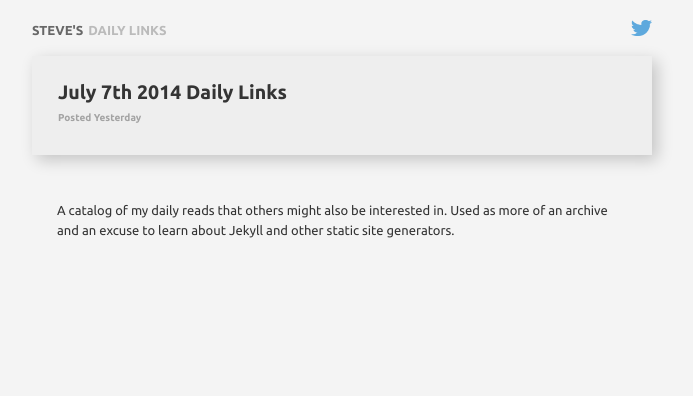
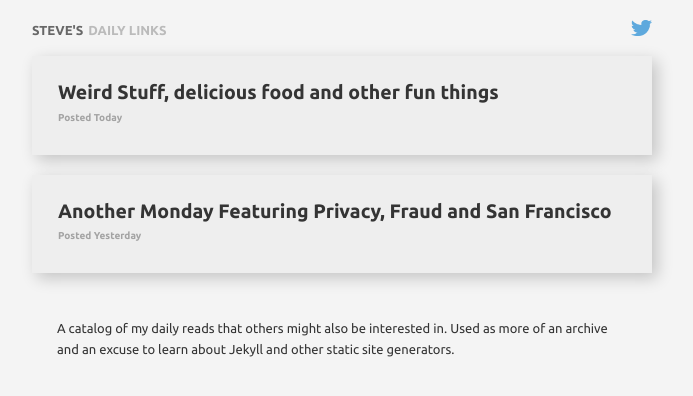
Before and after one commit to hubertron/hubertron.github.io, a Jekyll site: the page built from index.html, in a window 1280 px wide. Shown: the top 396 px of the page, without its empty margins (298-991 px from the left). Built offline with Jekyll 4.4.1, drawn with Linux system fonts in a browser that asks for light colours; Markdown is read by kramdown in place of the engine named in the settings; the list of posts is cut into pages by our own code; comment, search, counter and statistics services are not loaded.

Commit message:
July 8th update 1

```diff
--- a/_posts/2014-07-07-July7-2014.md
+++ b/_posts/2014-07-07-July7-2014.md
@@ -1,11 +1,11 @@
 ---
 layout: post
-title: July 7th 2014 Daily Links
+title: Another Monday Featuring Privacy, Fraud and San Francisco
 date: 2014-07-07 11:09:50
 <! -- cover: /images/dg_globe.png -->
 ---
 
-### Featuring Privacy, Fraud and San Francisco
+
 <br />
 
 [Credit Card Skimmers are Taking Over](http://gizmodo.com/the-latest-long-life-super-thin-atm-skimmers-are-virtu-1601076751)
--- /dev/null
+++ b/_posts/2014-07-07-July8-2014.md
@@ -0,0 +1,34 @@
+---
+layout: post
+title: Weird Stuff, delicious food and other fun things
+date: 2014-07-08 11:09:50
+<! -- cover: /images/dg_globe.png -->
+---
+
+<br />
+
+[Vellum by the NY Times](http://vellum.nytlabs.com/)
+<p>The NY Times developed an app that scrapes twitter for links that people in your news feed post. It's a great, new way of digesting twitter content quickly and easily. I have known about it for 2 days and its already part of my life. </p>
+<br />
+
+[Moby and Miley Cyrus](http://www.stereogum.com/1690824/wayne-coyne-miley-cyrus-did-all-the-drugs-and-made-this-nsfw-movie-with-moby/video/)
+<p>A really really really weird video made by Moby and Miley Cyrus. I couldn't even get through it. Serious WTF factor.</p>
+<br />
+
+[Bread and Butter Pron](http://foodcurated.com/2014/07/the-jiro-dreams-of-sushi-of-bread-butter-razza-pizza-artiginale/)
+<p>If you love bread as much as me then its time you met Dan Richer. The "Jiro Dreams of Sushi" of bread and butter. Produced by the amazing filmmaker Liza de Guia.<p>
+<br />
+
+[Shaz Creative](http://shazcreative.com/)
+<p>A personal site of my friend Shaz. Shows of some of his work and tells the Internet his story. Cool stuff</p>
+<br />
+
+
+### Daily SoundCloud
+
+<iframe width="100%" height="166" scrolling="no" frameborder="no" src="https://w.soundcloud.com/player/?url=https%3A//api.soundcloud.com/tracks/157809322&amp;color=ff5500&amp;auto_play=false&amp;hide_related=false&amp;show_comments=true&amp;show_user=true&amp;show_reposts=false"></iframe>
+<p>Great sound from NYC based producer Proper Villains.
+
+
+<!-- ![Data](/images/dg_data.png) -->
+<!-- [zeczec.com](http://zeczec.com) -->
```
